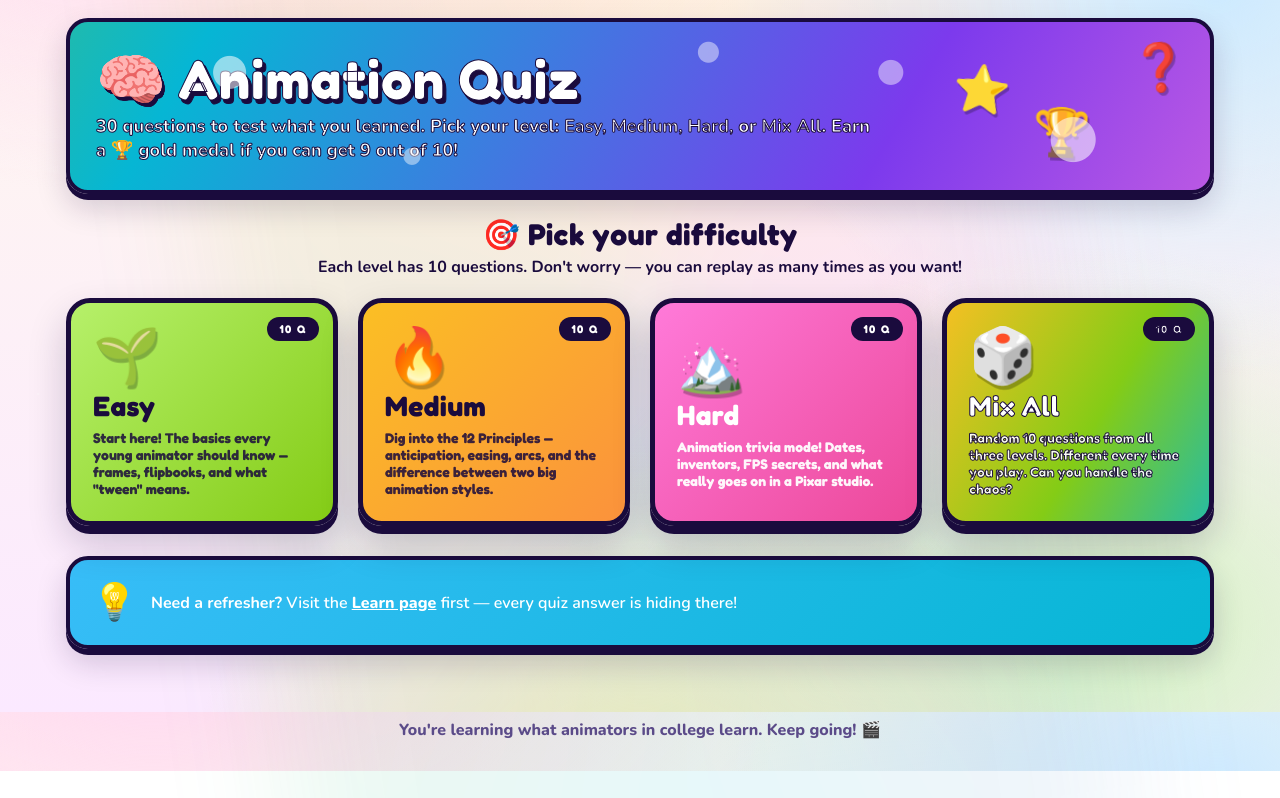
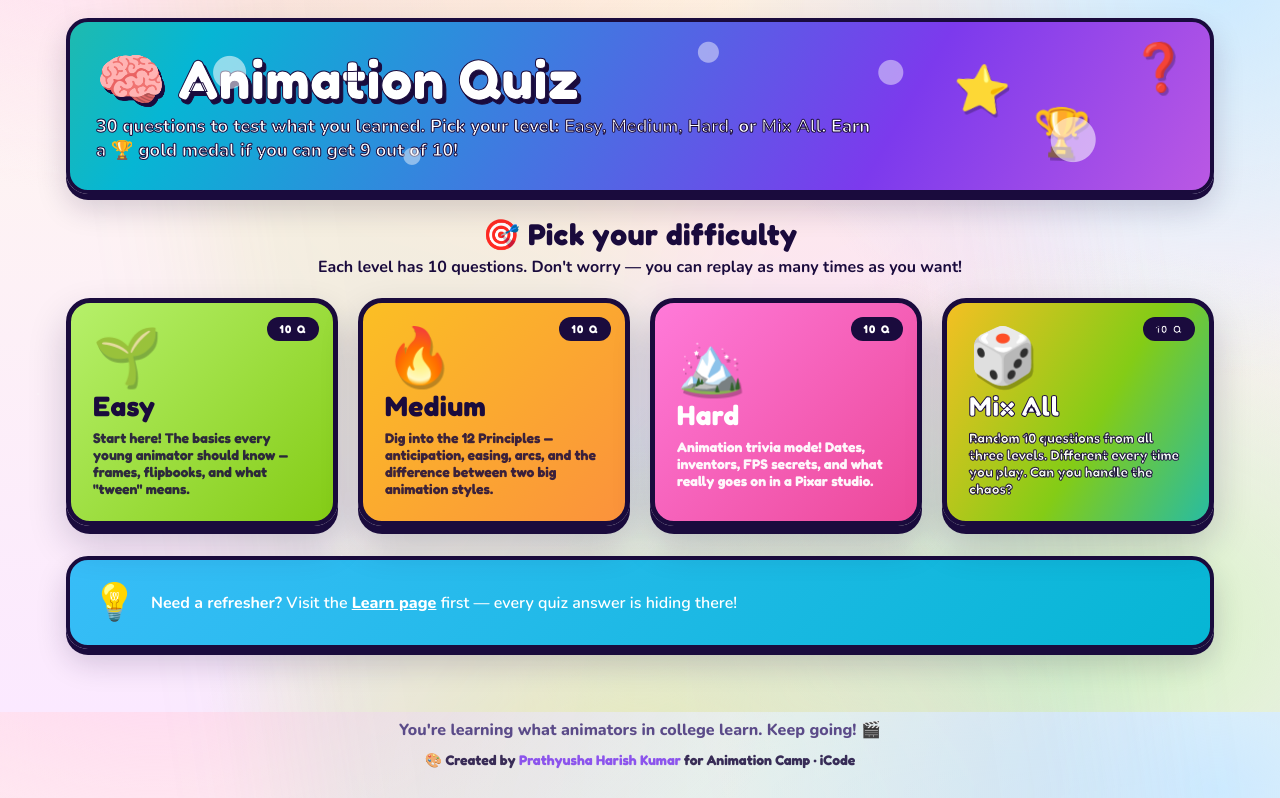
Before and after one commit to PrathyushaHarishKumar/ToonLab---Animation-Website, a plain HTML site: page quiz.html in a window 1280 px wide. Shown: the part 88-886 px from the top of the page. Before the commit the page ends 859 px from the top, so only its background shows below. Drawn offline with nearby package versions, Linux system fonts and the light colour scheme.

Commit message:
Add creator credit footer to every page
Footer on all 10 pages now shows:
"Created by Prathyusha Harish Kumar for Animation Camp · iCode"
plus a footer .credit style in styles.css.

Co-Authored-By: Claude Opus 4.8 <noreply@anthropic.com>

```diff
--- a/quiz.html
+++ b/quiz.html
@@ -115,7 +115,7 @@
 
 </div>
 
-<footer>You're learning what animators in college learn. Keep going! 🎬</footer>
+<footer>You're learning what animators in college learn. Keep going! 🎬<span class="credit">🎨 Created by <strong>Prathyusha Harish Kumar</strong> for Animation Camp · iCode</span></footer>
 
 <script src="fx.js"></script>
 <script>
--- a/styles.css
+++ b/styles.css
@@ -709,6 +709,16 @@ footer{
   color:#5b4b89;
   position:relative; z-index:1;
 }
+footer .credit{
+  display:block;
+  margin-top:10px;
+  font-family:'Fredoka',sans-serif;
+  font-size:14px;
+  font-weight:700;
+  color:var(--ink);
+  opacity:.85;
+}
+footer .credit strong{ color:var(--purple) }
 
 /* ===== Sparkle / Confetti effects (canvas overlay) ===== */
 #fx-canvas{
```
Also changed, not shown: bouncer.html (+1 -1 lines), challenge.html (+1 -1 lines), collab.html (+1 -1 lines), flipbook.html (+1 -1 lines), index.html (+1 -1 lines), learn.html (+1 -1 lines), movie.html (+1 -1 lines), stickman.html (+1 -1 lines), world3d.html (+1 -1 lines).
